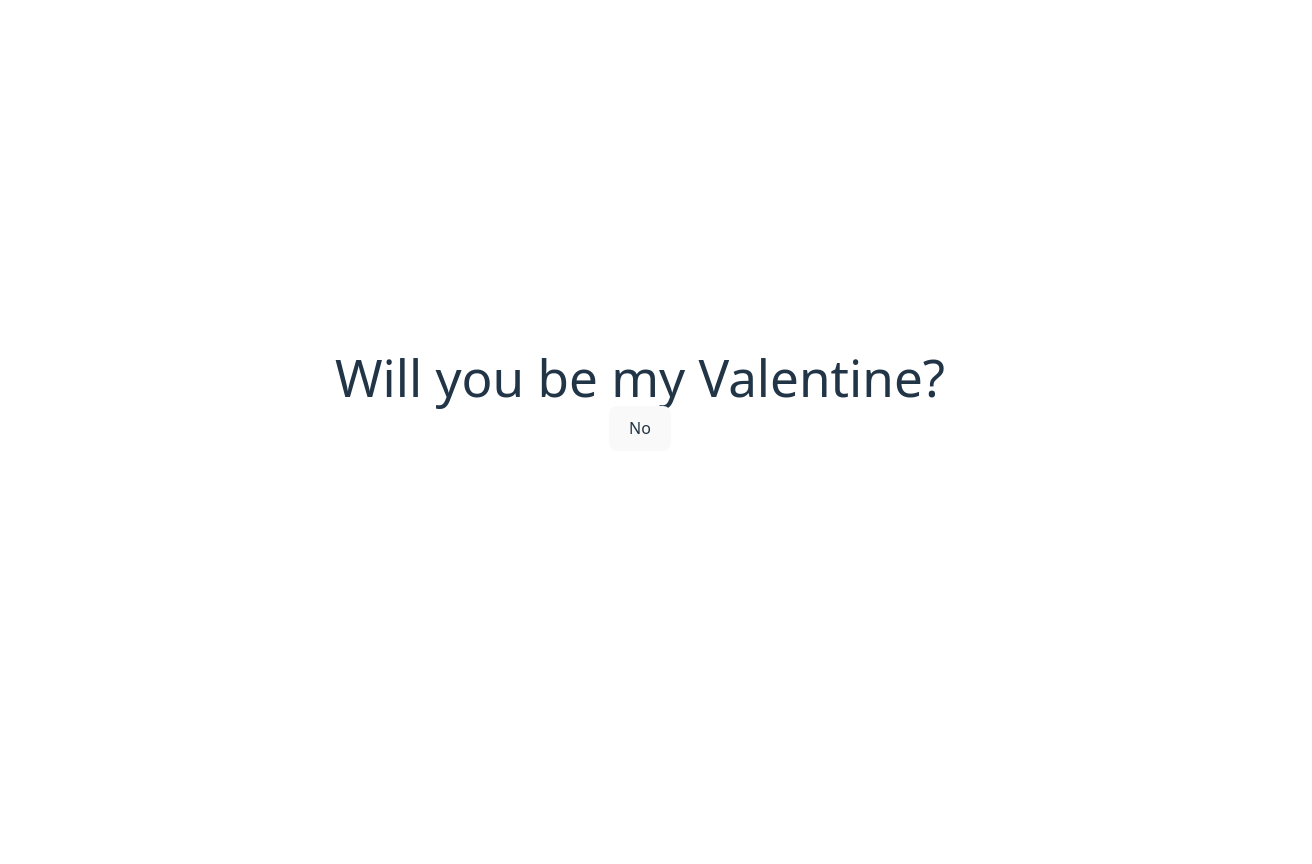
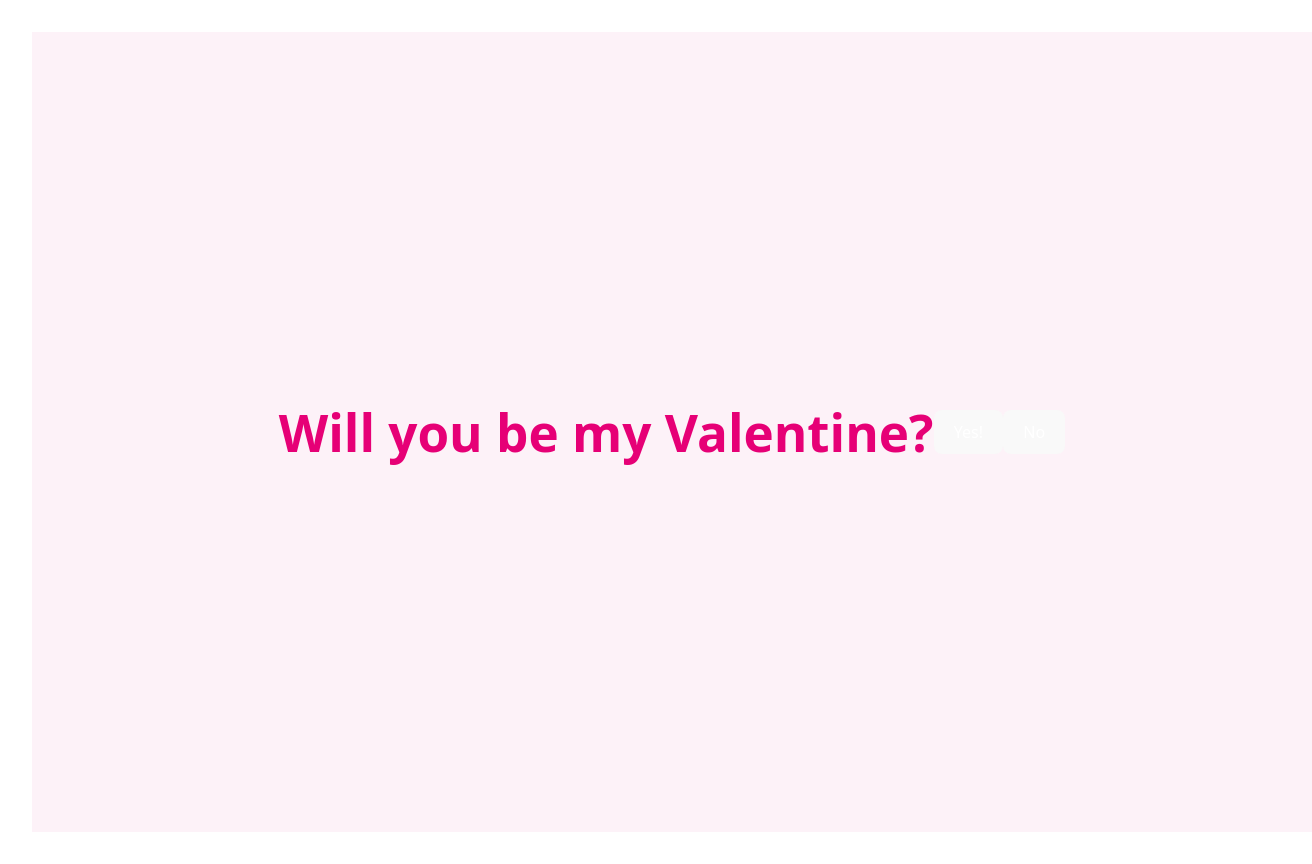
Before and after one commit to 77jennifer77/valentine-surprise, a React (Vite) app: page / in a window 1280 px wide. Shown: the whole page, 1312 px wide, since content can reach past the window. Before the commit the page ends 800 px from the top, so only its background shows below. Built offline with nearby package versions, Linux system fonts and the light colour scheme.

Commit message:
Add confetti and music, integrated into actions

```diff
--- a/src/App.tsx
+++ b/src/App.tsx
@@ -1,18 +1,79 @@
-import { useState } from 'react'
-
+import { useState, useRef, useEffect } from 'react'
 import './App.css'
+import confetti from 'canvas-confetti';
 
 function App() {
   /* boolean tracker of yes/no to be my valentine */
-  const [beMine, setBeMine] = useState(false)
+  const [beMine, setBeMine] = useState(false);
+
+
+  /* audio ref for the song */
+  const audioRef = useRef(new Audio('/moshi moshi.mp3'));
+
+  function cueMusic() {
+    audioRef.current.loop = true; // Make it loop
+    audioRef.current.play().catch(error => {
+      console.log("Audio play failed:", error);
+    });
+  }
+  const handleYesClick = () => {
+  // Create a heart shape
+  const scalar = 2;
+  const heart = confetti.shapeFromText({ text: '❤️', scalar });
+
+  confetti({
+    shapes: [heart],
+    particleCount: 100,
+    spread: 70,
+    origin: { y: 0.6 }, // High enough to cover the screen
+    scalar
+  });
+  cueMusic();
+  fireTheHearts();
+};
+
+  function fireTheHearts() {
+    // heart shape from https://thenounproject.com/icon/heart-1545381/
+    const heart = confetti.shapeFromPath({
+      path: 'M167 72c19,-38 37,-56 75,-56 42,0 76,33 76,75 0,76 -76,151 -151,227 -76,-76 -151,-151 -151,-227 0,-42 33,-75 75,-75 38,0 57,18 76,56z',
+      matrix: [0.03333333333333333, 0, 0, 0.03333333333333333, -5.566666666666666, -5.533333333333333]
+    });
+    const defaults = {
+    scalar: 2,
+    spread: 180,
+    particleCount: 30,
+    origin: { y: -0.1 },
+    startVelocity: -35
+    };
+    confetti({
+    ...defaults,
+    shapes: [heart],
+    colors: ['#f93963', '#a10864', '#ee0b93']
+  });
+  }
 
   return (
-    <>
-    <h1>Will you be my Valentine?</h1>
-      <button onClick={() => setBeMine(!beMine)}>
-        {beMine ? "Yes!" : "No"}
-      </button>
-    </>
+    <div className="w-screen h-screen bg-pink-50 flex items-center justify-center">
+    <h1 className="text-3xl font-bold text-pink-600">
+      Will you be my Valentine?
+    </h1>
+     {!beMine ? (<>
+        <button
+          className="px-8 py-3 rose-500 text-white text-xl rounded-full"
+          onClick={handleYesClick}
+        >
+          Yes!
+        </button>
+        <button
+          className="px-8 py-3 rose-500 text-white text-xl rounded-full"
+          onClick={() => setBeMine(!beMine)}
+        >
+          No
+        </button>
+      </>): (<div>
+        <h2>Yay! I'm so happy!</h2>
+      </div>)}
+    </div>
   )
 }
 
```
